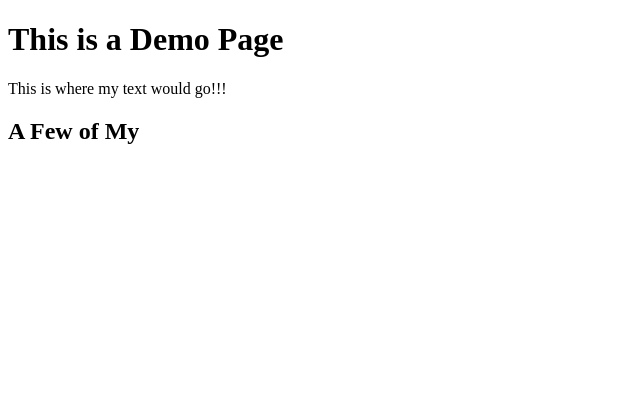
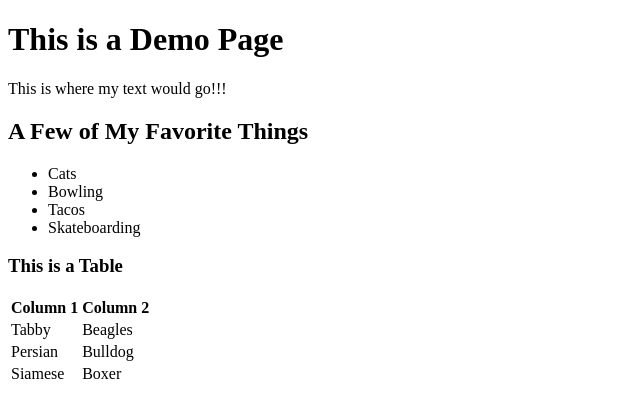
Before and after one commit to DanteConley/html-sandbox, a PHP site: page / in a window 1280 px wide. Shown: the top 418 px of the page, without its empty margins (0-640 px from the left). Run offline with PHP 8.4, Linux system fonts and the light colour scheme.

Commit message:
Set up bare bones HTML structure

```diff
--- a/index.php
+++ b/index.php
@@ -5,8 +5,42 @@
 		<title>HTML SANDBOX</title>
 	</head>
 	<body>
-		<h1>This is a Demo Page</h1>
-		<p>This is where my text would go!!!</p>
-		<h2>A Few of My</h2>
+		<header>
+			<h1>This is a Demo Page</h1>
+		</header>
+		<main>
+			<p>This is where my text would go!!!</p>
+		<h2>A Few of My Favorite Things</h2>
+		<ul>
+			<li>Cats</li>
+			<li>Bowling</li>
+			<li>Tacos</li>
+			<li>Skateboarding</li>
+		</ul>
+			<!-- This is a comment -->
+			<h3>This is a Table</h3>
+			<table>
+				<tr>
+					<th>Column 1</th>
+					<th>Column 2</th>
+				</tr>
+				<!-- Header^^ -->
+				<tr>
+					<td>Tabby</td>
+					<td>Beagles</td>
+				</tr>
+				<!-- Row 1 -->
+				<tr>
+					<td>Persian</td>
+					<td>Bulldog</td>
+				</tr>
+				<!-- etc -->
+				<tr>
+					<td>Siamese</td>
+					<td>Boxer</td>
+				</tr>
+			</table>
+
+	</main>
 	</body>
 </html>
```
